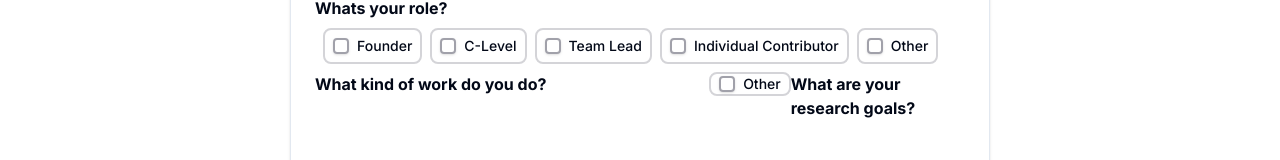
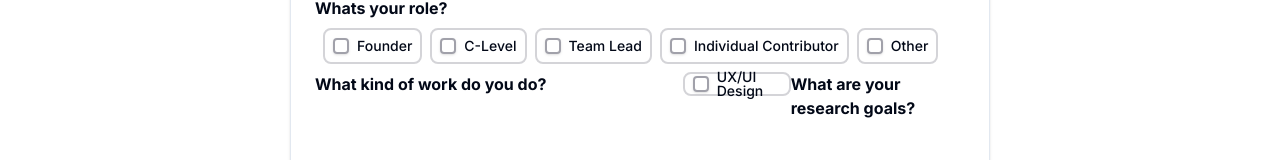
Before and after one commit to ajaywaghray/my-app, a Next.js app: page /onboarding in a window 1280 px wide. Shown: the part 244-404 px from the top of the page. Built offline with nearby package versions, Linux system fonts and the light colour scheme.

Commit message:
UX UI Design

```diff
--- a/src/components/ui/onboardingStepOne.tsx
+++ b/src/components/ui/onboardingStepOne.tsx
@@ -173,10 +173,10 @@ const OnboardingStepOne = ({ onNext }: { onNext: () => void; }) => {
               <div className="flex items-center space-x-2 border-2 border-zinc-300 dark:border-zinc-600 hover:bg-zinc-100 dark:hover:bg-zinc-900 rounded-lg" style={{ padding: '8px' }}>
                 <Checkbox id="other" className="border-2 border-zinc-400 dark:border-zinc-500"/>
                 <label
-                  htmlFor="other"
+                  htmlFor="uxuidesign"
                   className="text-sm font-medium leading-none peer-disabled:cursor-not-allowed peer-disabled:opacity-70"
                 >
-                  Other
+                  UX/UI Design
                 </label>
               </div>
             </div>
```
